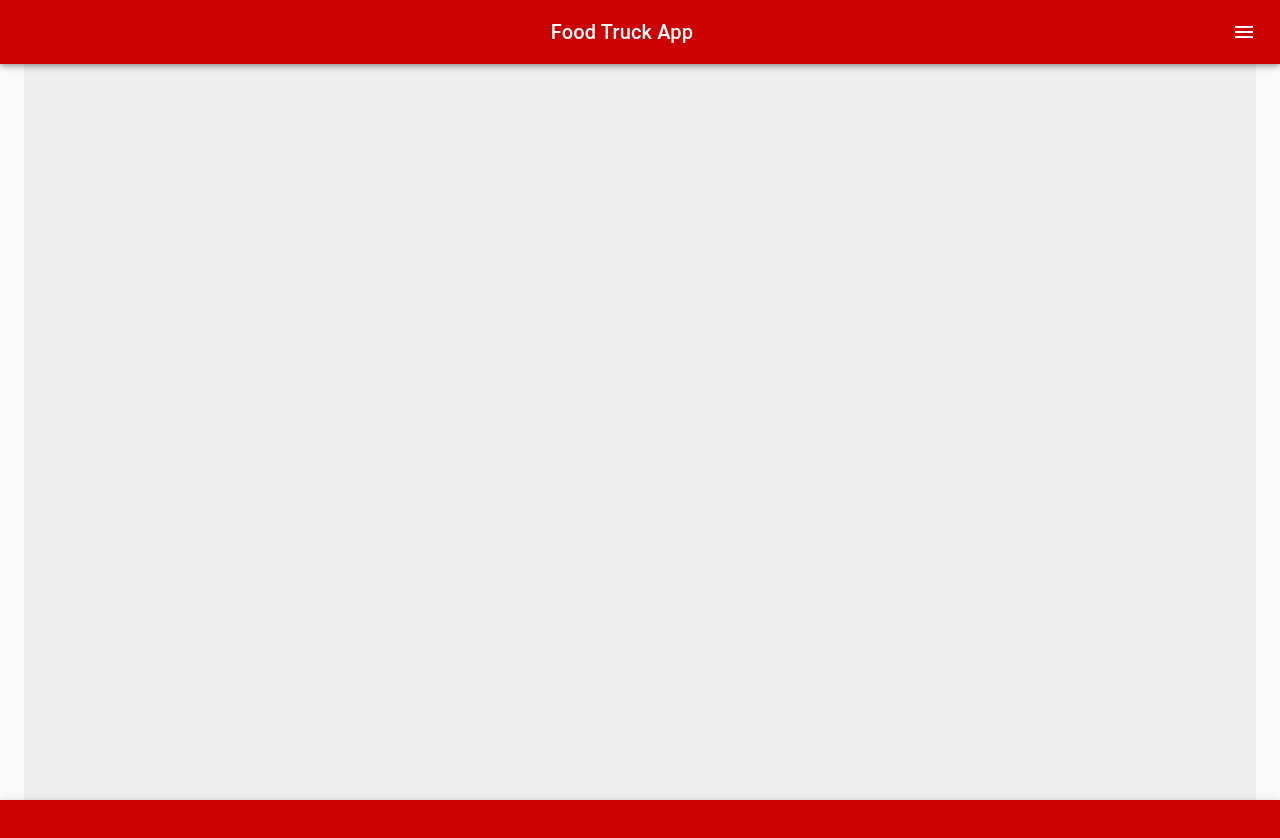
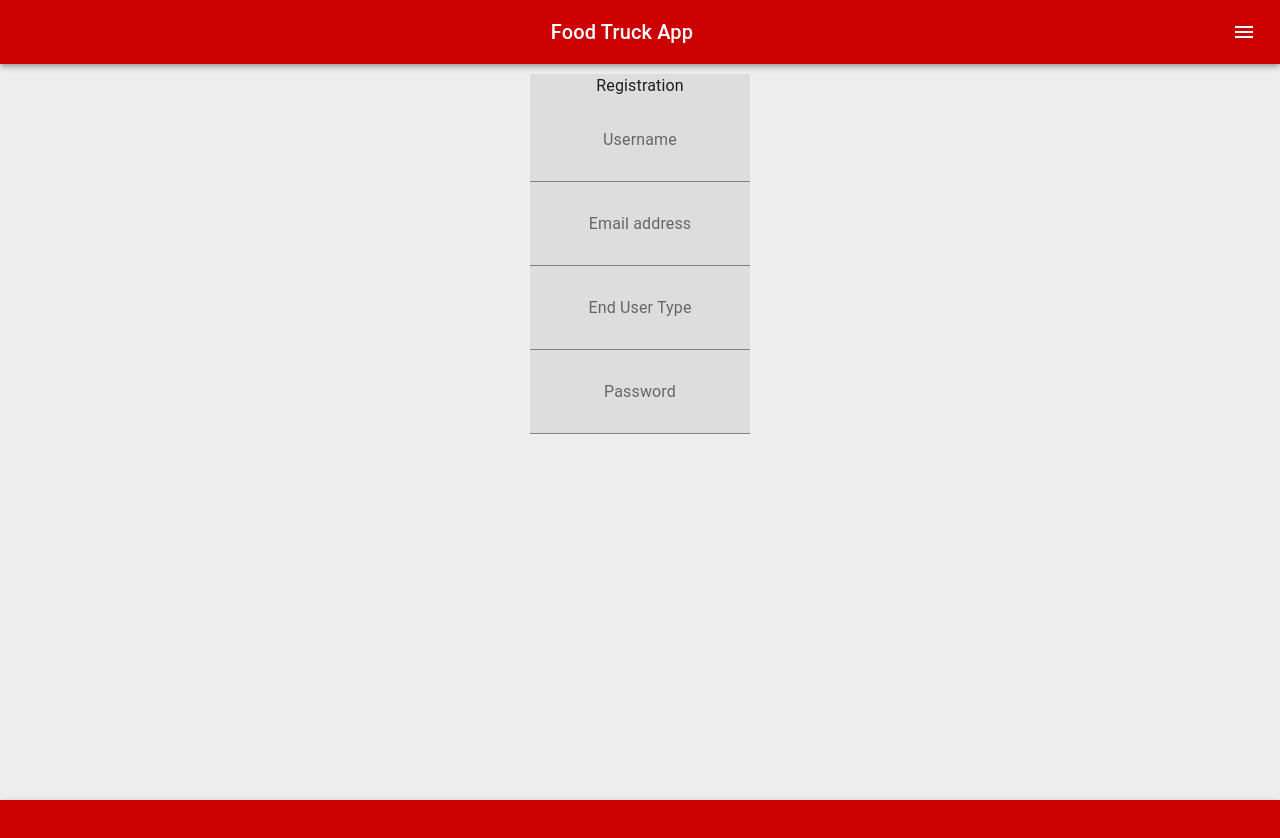
Before and after one commit to Build-Week-Foodtruck-Trackr-2-8-20/FrontEnd, a React (Create React App) app in the folder foodtruck/: page / in a window 1280 px wide. Shown: the top 838 px of the page. Built offline with nearby package versions, Linux system fonts and the light colour scheme.

Commit message:
Added the Registration component, added a form to it.

```diff
--- a/foodtruck/src/components/Home.js
+++ b/foodtruck/src/components/Home.js
@@ -1,15 +1,15 @@
 import React from 'react';
 import Typography from '@material-ui/core/Typography';
 import Container from '@material-ui/core/Container';
+import Registration from '../components/Registration'
 import '../App.css';
 
 function Home() {
   return (
     <React.Fragment>
-      <Container maxWidth="lg">
-        <Typography component="div" style={{ backgroundColor: '#eee', height: '100vh' }}>
+      <Container maxWidth="lg" component="div" style={{ backgroundColor: '#eee', height: '100vh' }}>
         <Typography>Home</Typography>
-        </Typography>
+        <Registration />
       </Container>
     </React.Fragment>
   );
--- /dev/null
+++ b/foodtruck/src/components/Registration.js
@@ -0,0 +1,42 @@
+import React from 'react';
+import Typography from '@material-ui/core/Typography';
+import Container from '@material-ui/core/Container';
+import FormControl from '@material-ui/core/FormControl';
+import InputLabel from '@material-ui/core/InputLabel';
+import Input from '@material-ui/core/Input';
+import FormHelperText from '@material-ui/core/FormHelperText';
+import { makeStyles } from '@material-ui/core/styles';
+import '../App.css';
+
+const useStyles = makeStyles({
+  root: {
+    backgroundColor: '#ddd',
+    margin: '50px'
+  },
+  input: {
+      margin: '10px',
+      position: 'relative'
+  }
+});
+
+function Registration() {
+    const classes = useStyles();
+
+  return (
+    <Container>
+        <FormControl className={classes.root}>
+            <Typography>Registration</Typography>
+            <InputLabel className={classes.input} htmlFor="userNameInput">Username</InputLabel>
+            <Input id="userNameInput" aria-describedby="my-helper-text" />
+            <InputLabel  className={classes.input} htmlFor="emailInput">Email address</InputLabel>
+            <Input id="emailInput" aria-describedby="my-helper-text" />
+            <InputLabel className={classes.input} htmlFor="userInput">End User Type</InputLabel>
+            <Input id="userInput" aria-describedby="my-helper-text" />
+            <InputLabel className={classes.input} htmlFor="passwordInput">Password</InputLabel>
+            <Input id="passwordInput" aria-describedby="my-helper-text" />
+        </FormControl>
+    </Container>
+  );
+}
+
+export default Registration;
```
